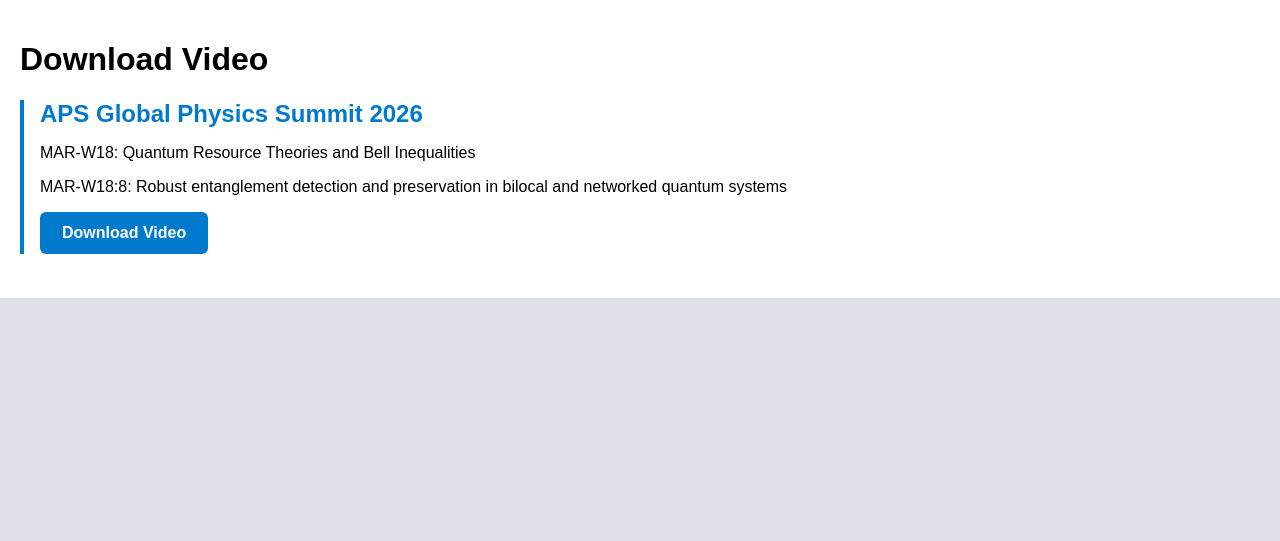
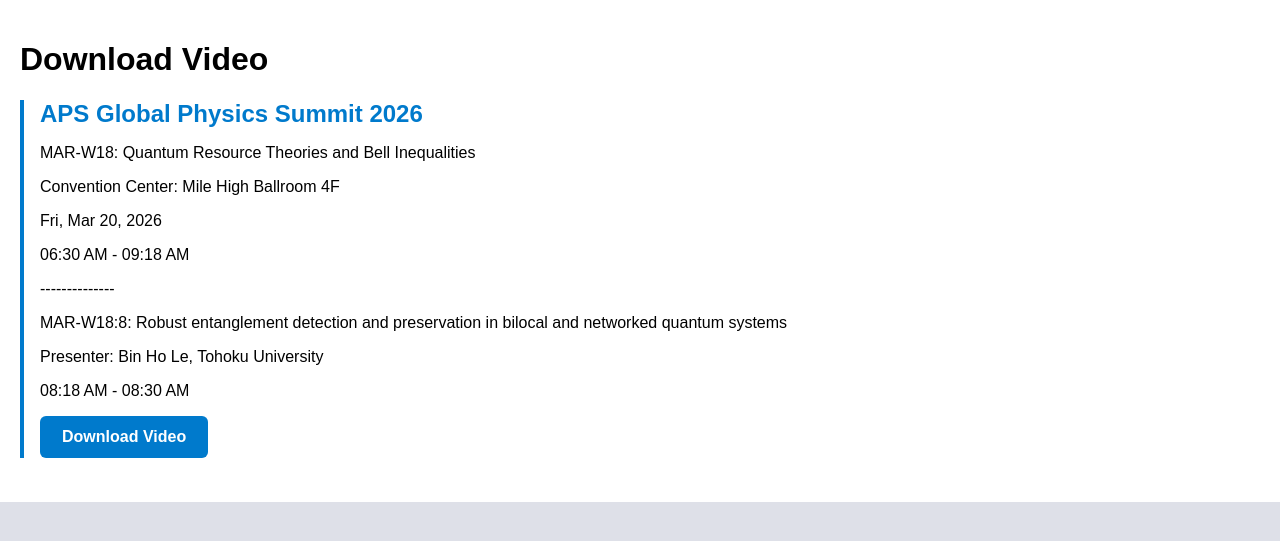
Before and after one commit to echkon/quantumLab, a Django app: page /users/download/ in a window 1280 px wide. Shown: the part 136-677 px from the top of the page. Run offline with Django 5.2, Linux system fonts and the light colour scheme.

Commit message:
add something new

```diff
--- a/users/templates/download.html
+++ b/users/templates/download.html
@@ -79,7 +79,15 @@ Quantum algorithms and technologies for advanced research
 <h2>APS Global Physics Summit 2026</h2>
 
 <p>MAR-W18: Quantum Resource Theories and Bell Inequalities </p>
+<p>Convention Center: Mile High Ballroom 4F </p>
+<p>Fri, Mar 20, 2026</p>
+<p> 06:30 AM - 09:18 AM </p>
+
+<p>-------------- </p>
 <p>MAR-W18:8: Robust entanglement detection and preservation in bilocal and networked quantum systems </p>
+<p> Presenter: Bin Ho Le, Tohoku University </p>
+<p>08:18 AM - 08:30 AM</p>
+
 
 <a class="download-btn"
    href="{% static 'videos/MAR-W18-8-Le-Binho.mp4' %}"
```
